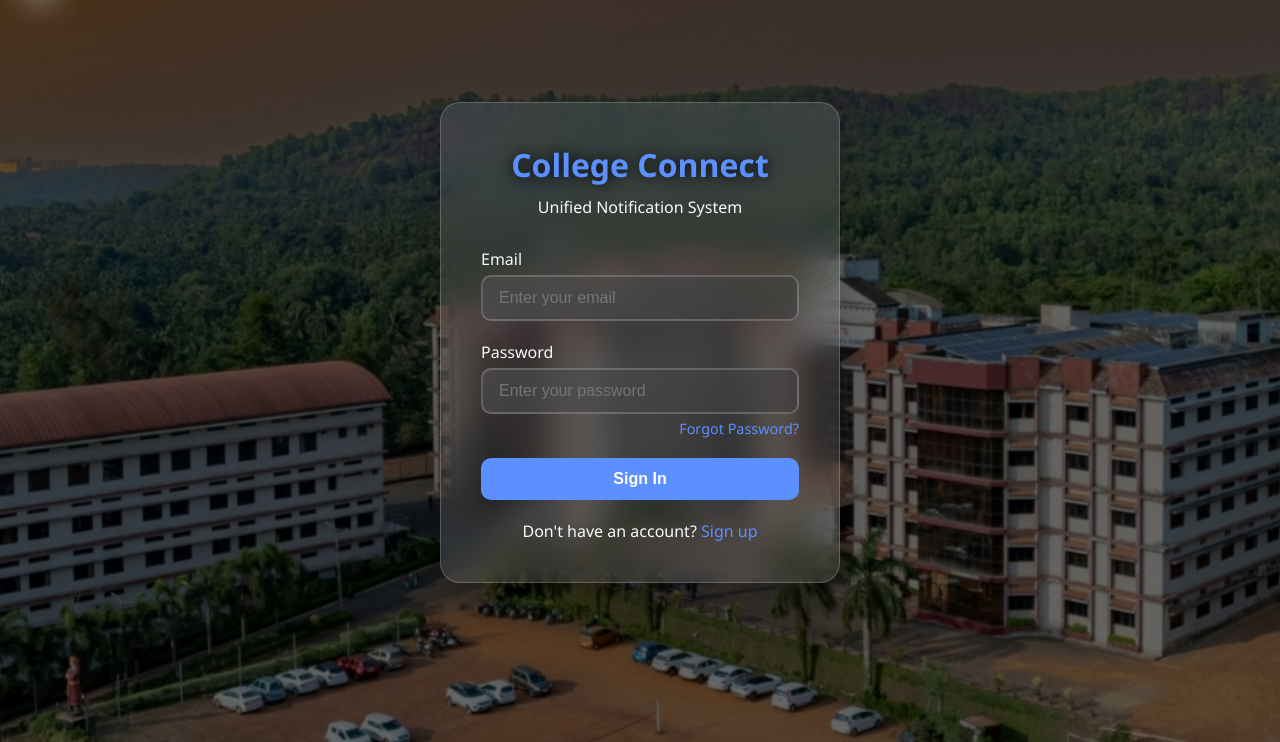
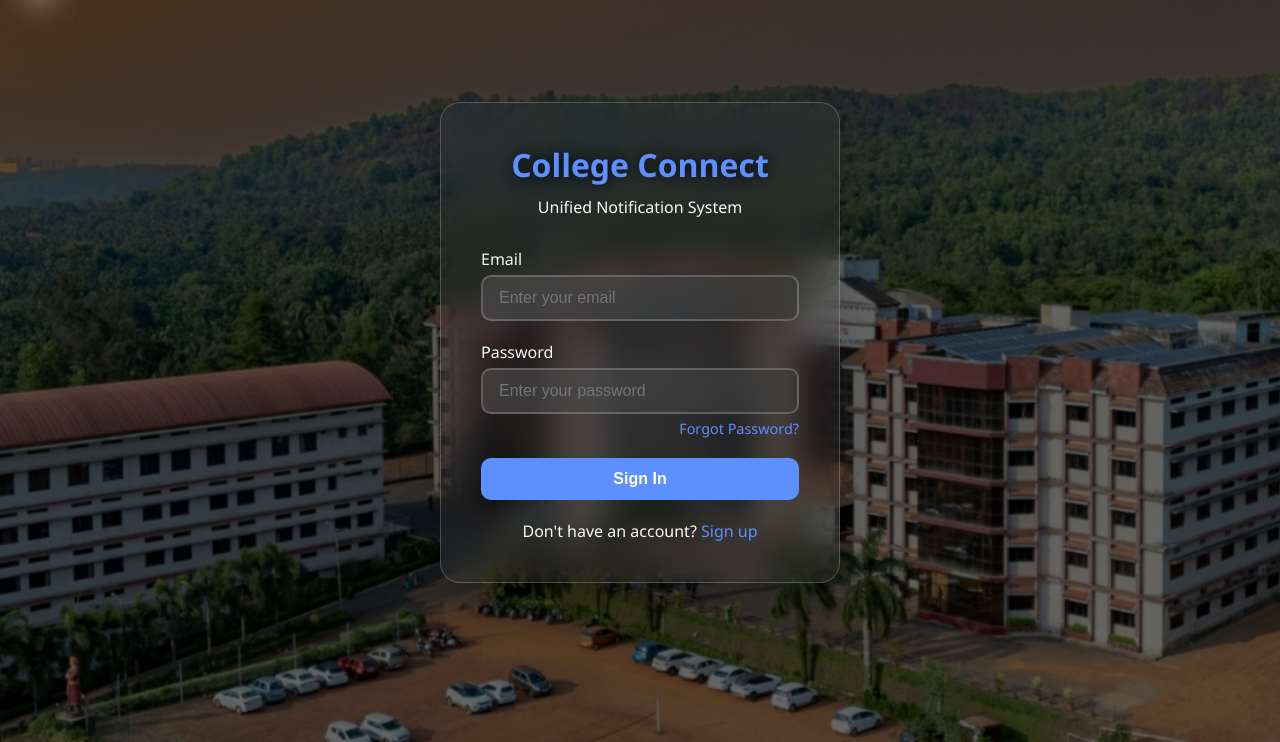
Before and after one commit to virajj12/College-Connect, a plain HTML site: page index.html in a window 1280 px wide. Shown: the part 58-800 px from the top of the page. Drawn offline with Linux system fonts and the light colour scheme.

Commit message:
Update style.css

```diff
--- a/style.css
+++ b/style.css
@@ -11,7 +11,7 @@
 }
 
 * {
-    margin: 0;
+    margin: 0;0
     padding: 0;
     box-sizing: border-box;
 }
@@ -72,7 +72,7 @@ body {
 }
 
 .auth-card {
-    background: rgba(200, 200, 200, 0.15);
+    background: rgba(80, 80, 80, 0.15);
     backdrop-filter: blur(15px);
     -webkit-backdrop-filter: blur(15px);
     border-radius: 20px;
```
